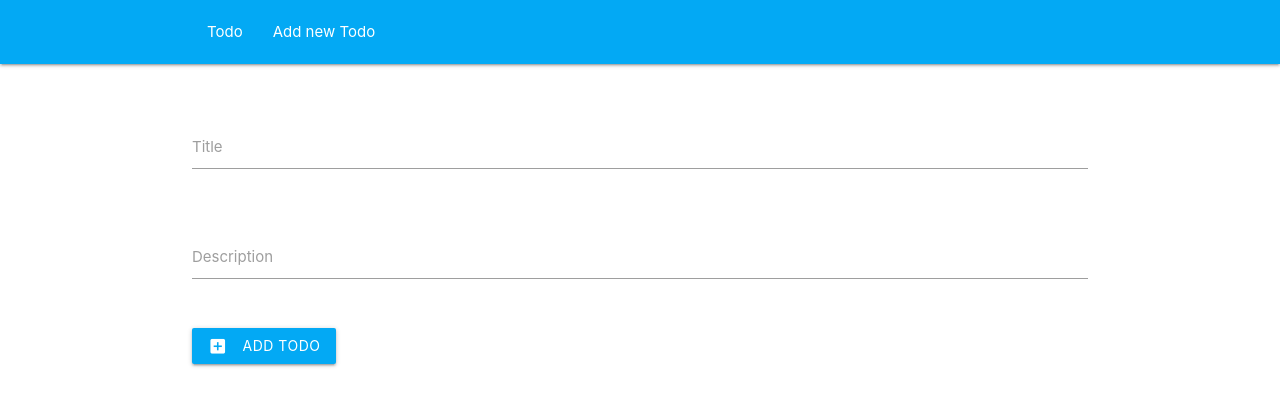
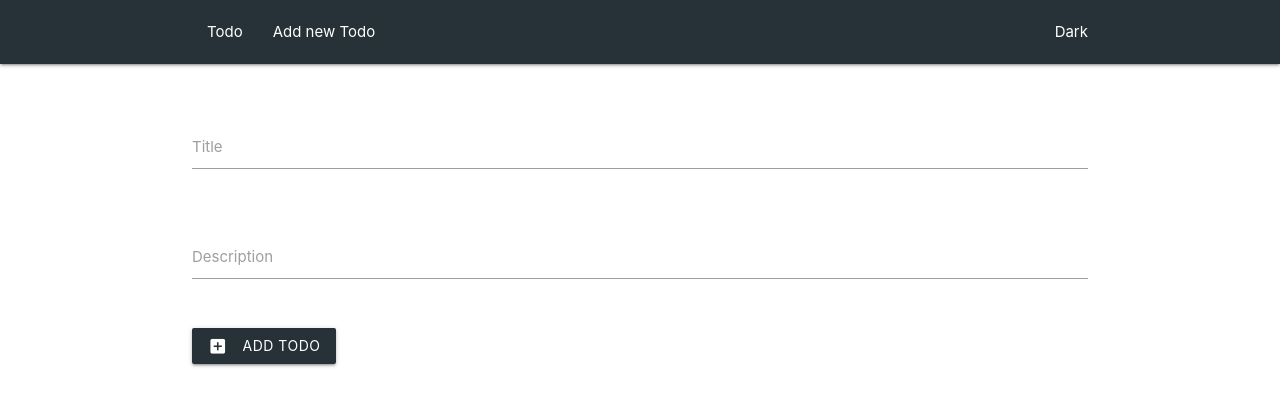
Before and after one commit to mtytos/Hooks-Todo-App, a React (Create React App) app: page /addtodo in a window 1280 px wide. Shown: the top 406 px of the page. Built offline with nearby package versions, Linux system fonts and the light colour scheme.

Commit message:
add change theme

```diff
--- a/src/App.js
+++ b/src/App.js
@@ -1,5 +1,6 @@
 import React from 'react';
 import TodoContextProvider from "./contexts/TodoContext";
+import ThemeContextProvider from "./contexts/ThemeContext";
 import {BrowserRouter, Route, Switch} from "react-router-dom";
 import Navbar from "./components/Navbar";
 import TodoPage from "./layouts/TodoPage";
@@ -10,6 +11,7 @@ const App = () => {
     return (
         <div className="App">
             <BrowserRouter>
+                <ThemeContextProvider>
                     <TodoContextProvider>
                         <Navbar/>
                         <Switch>
@@ -17,6 +19,7 @@ const App = () => {
                             <Route exact path='/addtodo' component={AddTodoPage}/>
                         </Switch>
                     </TodoContextProvider>
+                </ThemeContextProvider>
             </BrowserRouter>
         </div>
     );
--- a/src/components/Navbar.js
+++ b/src/components/Navbar.js
@@ -1,14 +1,25 @@
 import React, {useContext} from "react";
 import {Link} from "react-router-dom";
+import {ThemeContext} from "../contexts/ThemeContext";
 
 const Navbar = () => {
 
+    const { theme } = useContext(ThemeContext);
+    const { changeTheme } = useContext(ThemeContext);
+    let color = theme.isDark ? theme.dark : theme.light;
+    const style = 'nav-wraper ' + color;
+    let word = theme.isDark ? 'Dark' : 'Light';
+    let icon = theme.isDark ? (<i className="material-icons">brightness_2</i>) : (
+        <i className="material-icons">brightness_low</i>
+    );
+
     return (
-        <nav className="nav-wraper light-blue">
+        <nav className={style}>
             <div className="container">
                 <ul className="hide-on-small-only">
                     <li><Link to={'/'}>Todo</Link></li>
                     <li><Link to={'/addtodo'}>Add new Todo</Link></li>
+                    <li onClick={changeTheme} className="right">{word}</li>
                 </ul>
                 <ul className="hide-on-med-and-up">
                     <li><Link to={'/'}>
@@ -17,6 +28,7 @@ const Navbar = () => {
                     <li><Link to={'/addtodo'}>
                         <i className="material-icons">add_to_queue</i>
                     </Link></li>
+                    <li onClick={changeTheme} className="right">{icon}</li>
                 </ul>
             </div>
         </nav>
--- a/src/components/TodoForm.js
+++ b/src/components/TodoForm.js
@@ -2,6 +2,7 @@ import React, {useContext, useState} from "react";
 import {TodoContext} from "../contexts/TodoContext";
 import { Redirect } from "react-router-dom";
 import {addTodo} from "../actions/todoAction";
+import {ThemeContext} from "../contexts/ThemeContext";
 
 const NewTodo = () => {
     const { dispatch } = useContext(TodoContext);
@@ -17,6 +18,9 @@ const NewTodo = () => {
             setToHome(true);
         }
     }
+    const { theme } = useContext(ThemeContext);
+    let color = theme.isDark ? theme.dark : theme.light;
+    const style = 'waves-effect waves-light btn ' + color;
 
     return (
         <div className="container left-align">
@@ -36,7 +40,7 @@ const NewTodo = () => {
                         <label htmlFor="textarea2">Description</label>
                     </div>
                 </div>
-                <button className="waves-effect waves-light btn light-blue" onClick={add}><i className="material-icons left">add_box</i>Add Todo</button>
+                <button className={style} onClick={add}><i className="material-icons left">add_box</i>Add Todo</button>
             </form>
             { toHome ? <Redirect to="/" /> : null }
         </div>
--- /dev/null
+++ b/src/contexts/ThemeContext.js
@@ -0,0 +1,26 @@
+import React, { createContext, useState } from "react";
+
+export const ThemeContext = createContext();
+
+const ThemeContextProvider = (props) => {
+    const [theme, setTheme] = useState({
+        isDark: true,
+        dark: 'blue-grey darken-4',
+        light: 'light-blue'
+    });
+
+    const changeTheme = () => {
+        setTheme({
+            ...theme,
+            isDark: !theme.isDark
+        })
+    }
+
+    return (
+        <ThemeContext.Provider value={{theme, changeTheme}}>
+            { props.children }
+        </ThemeContext.Provider>
+    )
+}
+
+export default ThemeContextProvider;
```
Lines whose indentation alone changed are shown as unchanged.
